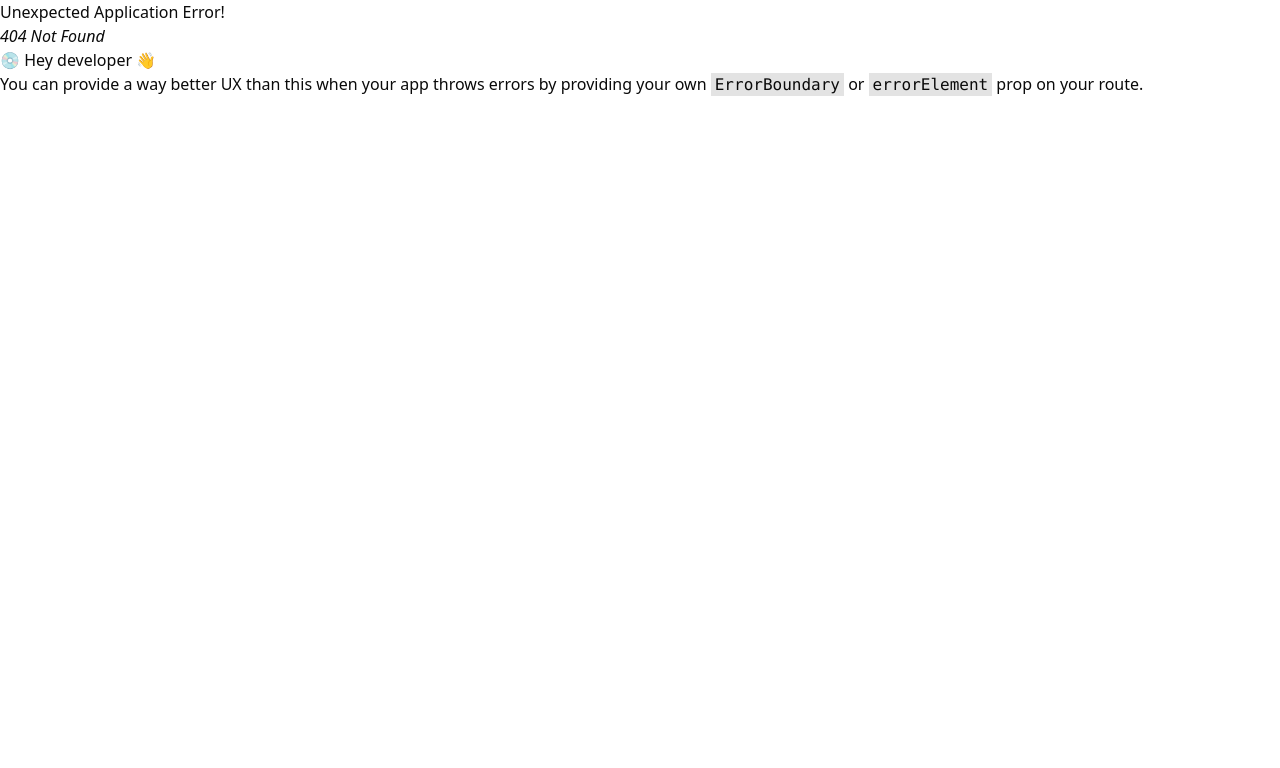
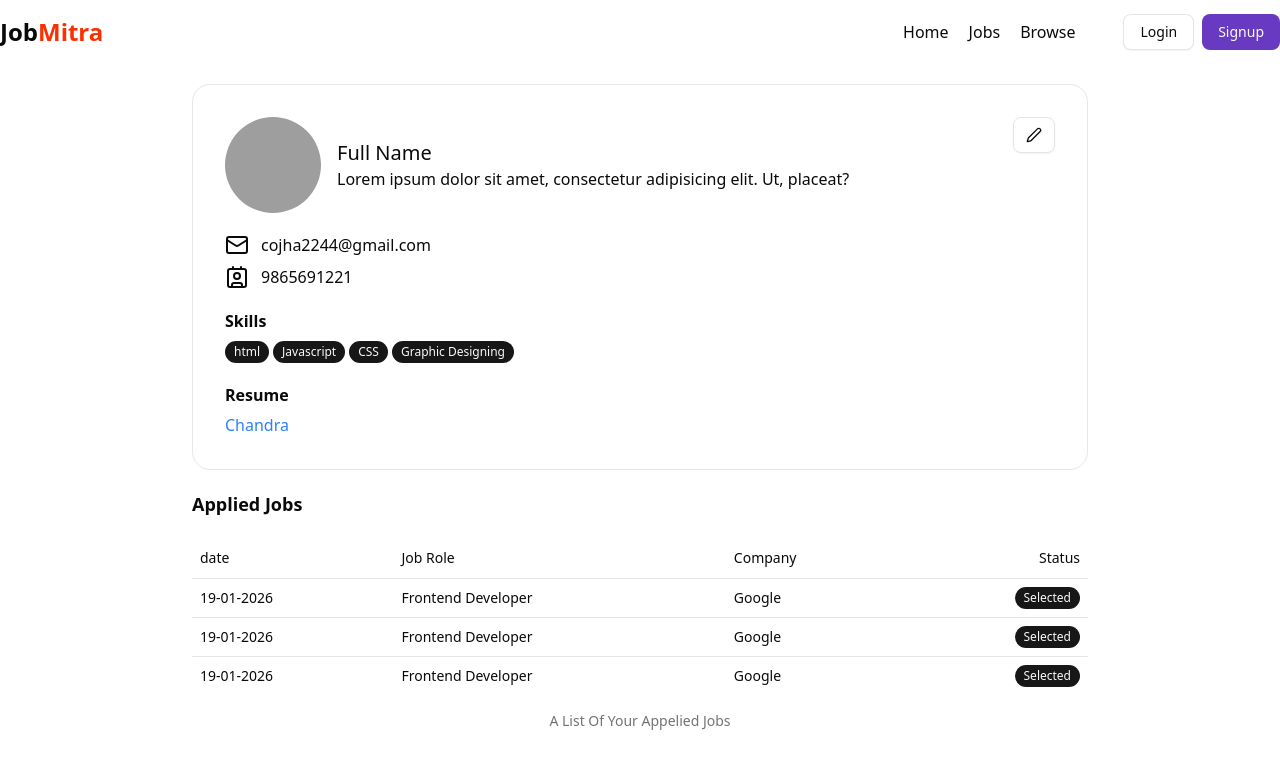
Before and after one commit to KrijanMainali/jobportal, a React app in the folder frontend/: page /profile in a window 1280 px wide. Before the commit this address had no page. Shown: the top 768 px of the page. Built offline with nearby package versions, Linux system fonts and the light colour scheme; grey boxes are pictures that could not be loaded; the HTML template or start-up script is replaced by a standard one.

Commit message:
Browser and profile page added

```diff
--- /dev/null
+++ b/frontend/src/components/AppliedJobTable.jsx
@@ -0,0 +1,36 @@
+import React from 'react'
+import { Table, TableBody, TableCaption, TableCell, TableHead, TableHeader, TableRow } from './ui/table'
+import { Badge } from './ui/badge'
+
+
+const AppliedJobTable = () => {
+  return (
+    <div>
+        <Table>
+            <TableCaption>A List Of Your Appelied Jobs</TableCaption>
+            <TableHeader>
+                <TableRow>
+                    <TableHead>date</TableHead>
+                    <TableHead>Job Role</TableHead>
+                    <TableHead>Company</TableHead>
+                    <TableHead className="text-right">Status</TableHead>
+                </TableRow>
+            </TableHeader>
+            <TableBody>
+                {
+                    [1,2,3].map((item,index) => (
+                        <TableRow key={index}>
+                            <TableCell>19-01-2026</TableCell>
+                            <TableCell>Frontend Developer</TableCell>
+                            <TableCell>Google</TableCell>
+                            <TableCell className="text-right"><Badge>Selected</Badge></TableCell>
+                        </TableRow>
+                    ))
+                }
+            </TableBody>
+        </Table>
+    </div>
+  )
+}
+
+export default AppliedJobTable
--- /dev/null
+++ b/frontend/src/components/Browse.jsx
@@ -0,0 +1,30 @@
+import React from 'react'
+import NavBar from './shared/NavBar'
+import Job from './Job';
+import Footer from './shared/Footer';
+
+const randomJobs = [1, 2, 3,4,5];
+
+function Browse() {
+    return (
+        <div>
+            <NavBar />
+            <div className='max-w-7xl mx-auto my-10'>
+                <h1 className='font-bold text-xl my-10'>Search Results ({randomJobs.length})</h1>
+                <div className='grid grid-cols-3 gap-4 '>
+                    {
+                        randomJobs.map((item, index) => {
+                            return (
+                                <Job />
+                            )
+                        })
+                    }
+                </div>
+
+            </div>
+            <Footer/>
+        </div>
+    )
+}
+
+export default Browse
--- a/frontend/src/components/FilterCard.jsx
+++ b/frontend/src/components/FilterCard.jsx
@@ -5,7 +5,7 @@ import { Label } from './ui/label'
 const filterData = [
     {
         filterType: "Location",
-        array: ["Kathmandu", "Pokhara", "dhangadhi", "Biratnagar", "Hetauda", "Butwal"]
+        array: ["Kathmandu", "Pokhara", "Dhangadhi", "Biratnagar", "Hetauda", "Butwal"]
     },
     {
         filterType: "Industry",
--- a/frontend/src/components/Jobs.jsx
+++ b/frontend/src/components/Jobs.jsx
@@ -2,6 +2,7 @@ import React from 'react'
 import NavBar from './shared/NavBar'
 import FilterCard from './FilterCard'
 import Job from './Job'
+import Footer from './shared/Footer';
 
 
 
@@ -11,6 +12,7 @@ const Jobs = () => {
     return (
         <div>
             <NavBar />
+
             <div className='max-w-7xl mx-auto mt-5'>
                 <div className='flex gap-5'>
                     <div className='w-20%'>
@@ -39,7 +41,7 @@ const Jobs = () => {
             </div>
 
 
-
+            <Footer />
         </div>
     )
 }
--- /dev/null
+++ b/frontend/src/components/Profile.jsx
@@ -0,0 +1,70 @@
+import React from 'react'
+import NavBar from './shared/NavBar'
+import { Avatar, AvatarImage } from './ui/avatar'
+import { Button } from './ui/button'
+import { Contact, Mail, Pen } from 'lucide-react'
+import { Badge } from './ui/badge'
+import { Label } from './ui/label'
+import AppliedJobTable from './AppliedJobTable'
+
+const skills = ["html", "Javascript", "CSS", "Graphic Designing"]
+
+const Profile = () => {
+
+    const isResume = true;
+    return (
+        <div>
+            <NavBar />
+            <div className='max-w-4xl mx-auto bg-white border border-gray-200 rounded-2xl my-5 p-8'>
+                <div className='flex justify-between'>
+                    <div className='flex items-center gap-4'>
+                        <Avatar className="h-24 w-24">
+                            <AvatarImage src="https://img.freepik.com/premium-vector/minimalist-type-creative-business-logo-template_1283348-23106.jpg?semt=ais_hybrid&w=740&q=80" />
+
+                        </Avatar>
+                        <div>
+                            <h1 className='font-medium text-xl'>Full Name</h1>
+                            <p>Lorem ipsum dolor sit amet, consectetur adipisicing elit. Ut, placeat?</p>
+                        </div>
+
+                    </div>
+                    <Button className="text-right" variant='outline'><Pen /></Button>
+                </div>
+                <div className='my-5'>
+                    <div className='flex items-center gap-3 my-2'>
+                        <Mail />
+                        <span>cojha2244@gmail.com</span>
+                    </div>
+                    <div className='flex items-center gap-3 my-2'>
+                        <Contact />
+                        <span>9865691221</span>
+                    </div>
+
+
+                </div>
+                <div className='my-5'>
+                    <h1 className='font-bold my-2'>Skills</h1>
+                    <div className='flex items-center gap-1'>
+                        {
+                            skills.length !== 0 ? skills.map((item, index) => <Badge key={index}>{item}</Badge>) : <span>NA</span>
+                        }
+                    </div>
+
+                </div>
+                <div className='grid w-full max-w-sm items-center gap-1.5'>
+                    <Label className="text-md font-bold">Resume</Label>
+                    {
+                        isResume ? <a target='blank' href='https://chandraojha.com.np' className='text-blue-500 w-full hover:underline cursor-pointer'>Chandra</a> : <span>NA</span>
+                    }
+
+                </div>
+            </div>
+            <div className='max-w-4xl mx-auto bg-white rounded-2xl'>
+                <h1 className='font-bold text-lg my-5'>Applied Jobs</h1>
+                <AppliedJobTable />
+            </div>
+        </div>
+    )
+}
+
+export default Profile
--- a/frontend/src/components/auth/Login.jsx
+++ b/frontend/src/components/auth/Login.jsx
@@ -9,7 +9,7 @@ import { toast } from 'sonner'
 import axios from 'axios'
 import { USER_API_END_POINT } from '@/utils/constant'
 import { useDispatch, useSelector } from 'react-redux'
-import { setLoading } from '@/redux/authSlice'
+import { setLoading, setUser } from '@/redux/authSlice'
 import store from '@/redux/store'
 import { Loader2 } from 'lucide-react'
 
@@ -41,6 +41,7 @@ const Login = () => {
             });
             console.log(res.data.success);
             if (res.data.success) {
+                dispatch(setUser (res.data.user));
                 navigate("/");
                 toast.success(res.data.message);
             }
--- a/frontend/src/components/shared/NavBar.jsx
+++ b/frontend/src/components/shared/NavBar.jsx
@@ -4,9 +4,13 @@ import { Popover, PopoverContent, PopoverTrigger } from '../ui/popover'
 import { Avatar, AvatarImage } from '../ui/avatar'
 import { Button } from '../ui/button'
 import { LogOut, User2 } from 'lucide-react'
+import { useSelector } from 'react-redux'
+import store from '@/redux/store'
 
 const NavBar = () => {
-    const user = false;
+
+    const { user } = useSelector(store => store.auth);
+
     return (
         <div className='bg-white'>
             <div className='flex items-center justify-between mx-auto max-w-7xl h-16'>
@@ -20,14 +24,14 @@ const NavBar = () => {
                         <li><Link to="/browse">Browse</Link></li>
                     </ul>
                     {
-                        !user?(
+                        !user ? (
                             <div className='flex items-center gap-2'>
                                 <Link to="/login"><Button variant='outline'>Login</Button></Link>
                                 <Link to="/signup"><Button className='bg-[#683ac2] hover:bg-[#301070]'>Signup</Button></Link>
 
                             </div>
 
-                        ):(
+                        ) : (
                             <Popover>
                                 <PopoverTrigger asChild>
                                     <Avatar className='cursor-pointer'>
@@ -50,7 +54,7 @@ const NavBar = () => {
                                         <div className='flex flex-col my-2 text-gray-600'>
                                             <div className='flex w-fit items-center gap-2 cursor-pointer'>
                                                 <User2 />
-                                        <Button variant="link">View Profile</Button>
+                                                <Button variant="link"><Link to="/profile">View Profile</Link></Button>
                                             </div>
                                             <div className='flex w-fit items-center gap-2 cursor-pointer'>
                                                 <LogOut />
--- /dev/null
+++ b/frontend/src/components/ui/table.jsx
@@ -0,0 +1,121 @@
+import * as React from "react"
+
+import { cn } from "@/lib/utils"
+
+function Table({
+  className,
+  ...props
+}) {
+  return (
+    <div data-slot="table-container" className="relative w-full overflow-x-auto">
+      <table
+        data-slot="table"
+        className={cn("w-full caption-bottom text-sm", className)}
+        {...props} />
+    </div>
+  );
+}
+
+function TableHeader({
+  className,
+  ...props
+}) {
+  return (
+    <thead
+      data-slot="table-header"
+      className={cn("[&_tr]:border-b", className)}
+      {...props} />
+  );
+}
+
+function TableBody({
+  className,
+  ...props
+}) {
+  return (
+    <tbody
+      data-slot="table-body"
+      className={cn("[&_tr:last-child]:border-0", className)}
+      {...props} />
+  );
+}
+
+function TableFooter({
+  className,
+  ...props
+}) {
+  return (
+    <tfoot
+      data-slot="table-footer"
+      className={cn("bg-muted/50 border-t font-medium [&>tr]:last:border-b-0", className)}
+      {...props} />
+  );
+}
+
+function TableRow({
+  className,
+  ...props
+}) {
+  return (
+    <tr
+      data-slot="table-row"
+      className={cn(
+        "hover:bg-muted/50 data-[state=selected]:bg-muted border-b transition-colors",
+        className
+      )}
+      {...props} />
+  );
+}
+
+function TableHead({
+  className,
+  ...props
+}) {
+  return (
+    <th
+      data-slot="table-head"
+      className={cn(
+        "text-foreground h-10 px-2 text-left align-middle font-medium whitespace-nowrap [&:has([role=checkbox])]:pr-0 [&>[role=checkbox]]:translate-y-[2px]",
+        className
+      )}
+      {...props} />
+  );
+}
+
+function TableCell({
+  className,
+  ...props
+}) {
+  return (
+    <td
+      data-slot="table-cell"
+      className={cn(
+        "p-2 align-middle whitespace-nowrap [&:has([role=checkbox])]:pr-0 [&>[role=checkbox]]:translate-y-[2px]",
+        className
+      )}
+      {...props} />
+  );
+}
+
+function TableCaption({
+  className,
+  ...props
+}) {
+  return (
+    <caption
+      data-slot="table-caption"
+      className={cn("text-muted-foreground mt-4 text-sm", className)}
+      {...props} />
+  );
+}
+
+export {
+  Table,
+  TableHeader,
+  TableBody,
+  TableFooter,
+  TableHead,
+  TableRow,
+  TableCell,
+  TableCaption,
+}
--- a/frontend/src/redux/authSlice.js
+++ b/frontend/src/redux/authSlice.js
@@ -1,19 +1,23 @@
 import { createSlice } from "@reduxjs/toolkit";
 
 const authSlice = createSlice({
-    name:"auth",
-    initialState:{
-        loading:false
+    name: "auth",
+    initialState: {
+        loading: false,
+        user: null
     },
-    reducers:{
+    reducers: {
         //actions
 
-        setLoading:(state,action)=>{
+        setLoading: (state, action) => {
             state.loading = action.payload;
+        },
+        setUser: (state, action) => {
+            state.user = action.payload;
         }
     }
 });
 
-export const{setLoading} = authSlice.actions;
+export const { setLoading, setUser } = authSlice.actions;
 
 export default authSlice.reducer;
```
Also changed, not shown: frontend/src/App.jsx (+13 -3 lines). Lines whose indentation alone changed are shown as unchanged.
